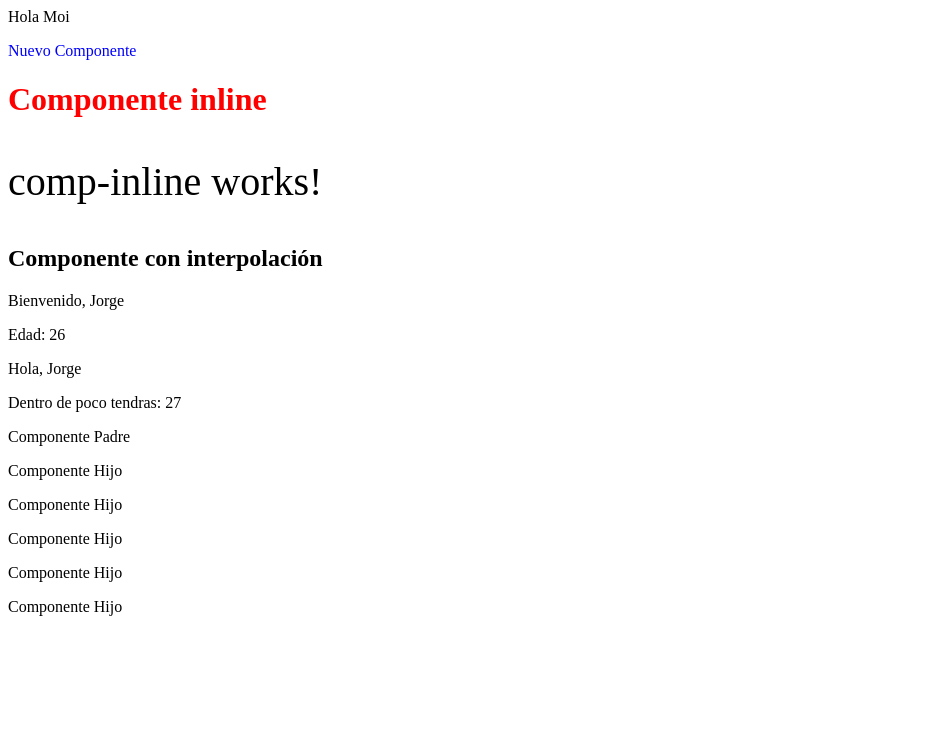
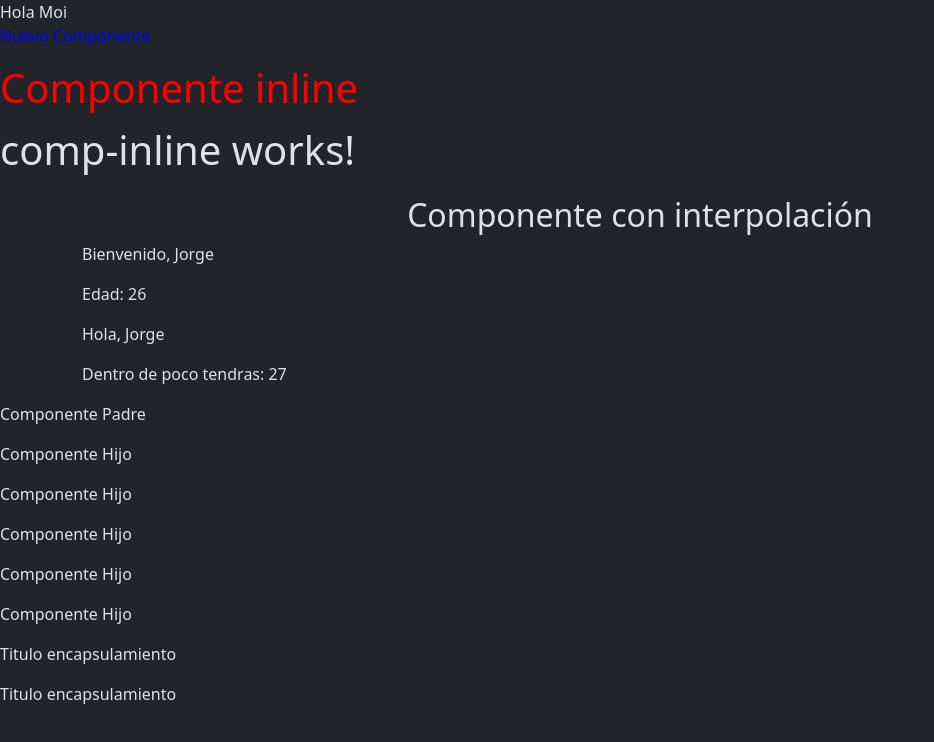
Before and after one commit to Jerome066/Angular_Study, an Angular app: page / in a window 1280 px wide. Shown: the top 742 px of the page, without its empty margins (0-934 px from the left). Built offline with nearby package versions, Linux system fonts and the light colour scheme.

Commit message:
Creacion del componente encapsulamiento y uso en componente padre

```diff
--- a/angular.json
+++ b/angular.json
@@ -27,9 +27,13 @@
               }
             ],
             "styles": [
+              "node_modules/bootstrap/dist/css/bootstrap.min.css",
               "src/styles.css"
             ],
-            "scripts": []
+            "scripts": [
+              "node_modules/@popperjs/core/dist/umd/popper.min.js",
+              "node_modules/bootstrap/dist/js/bootstrap.min.js"
+            ]
           },
           "configurations": {
             "production": {
--- a/package.json
+++ b/package.json
@@ -17,6 +17,7 @@
     "@angular/platform-browser": "^19.2.0",
     "@angular/platform-browser-dynamic": "^19.2.0",
     "@angular/router": "^19.2.0",
+    "@popperjs/core": "^2.11.8",
     "bootstrap": "^5.3.8",
     "rxjs": "~7.8.0",
     "tslib": "^2.3.0",
--- /dev/null
+++ b/src/app/encapsulamiento/encapsulamiento.component.html
@@ -0,0 +1,2 @@
+<p>{{mostrarTitulo}}</p>
+<p>{{getTitulo()}}</p>
--- /dev/null
+++ b/src/app/encapsulamiento/encapsulamiento.component.ts
@@ -0,0 +1,19 @@
+import { Component } from '@angular/core';
+
+@Component({
+  selector: 'app-encapsulamiento',
+  imports: [],
+  templateUrl: './encapsulamiento.component.html',
+  styleUrl: './encapsulamiento.component.css'
+})
+export class EncapsulamientoComponent {
+  private titulo = "Titulo encapsulamiento";
+
+  get mostrarTitulo(){
+    return this.titulo;
+  }
+
+  getTitulo(){
+      return this.titulo
+  }
+}
--- a/src/app/padre/padre.component.html
+++ b/src/app/padre/padre.component.html
@@ -5,3 +5,4 @@
 <app-hijo/>
 <app-hijo/>
 <app-hijo/>
+<app-encapsulamiento/>
--- a/src/app/padre/padre.component.ts
+++ b/src/app/padre/padre.component.ts
@@ -1,9 +1,10 @@
 import { Component } from '@angular/core';
 import { HijoComponent } from './hijo/hijo.component';
+import { EncapsulamientoComponent  } from '../encapsulamiento/encapsulamiento.component';
 
 @Component({
   selector: 'app-padre',
-  imports: [HijoComponent],
+  imports: [HijoComponent, EncapsulamientoComponent],
   templateUrl: './padre.component.html',
   styleUrl: './padre.component.css'
 })
--- a/src/index.html
+++ b/src/index.html
@@ -1,5 +1,5 @@
 <!doctype html>
-<html lang="en">
+<html lang="es" data-bs-theme="dark">
 <head>
   <meta charset="utf-8">
   <title>App</title>
```
Also changed, not shown: src/app/Notas/Notas Angular.txt, src/app/encapsulamiento/encapsulamiento.component.css (added), 1 other file (tests, documents, lock files or other folders).
